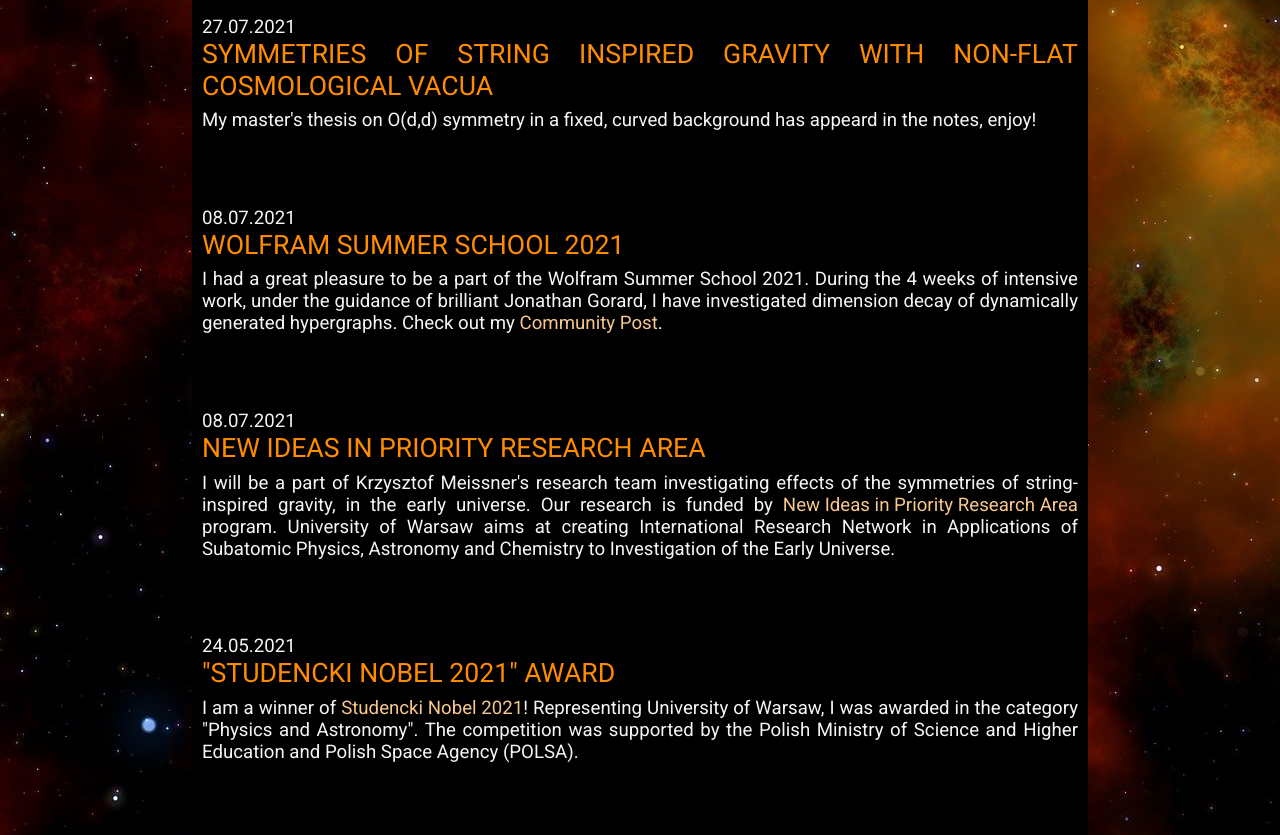
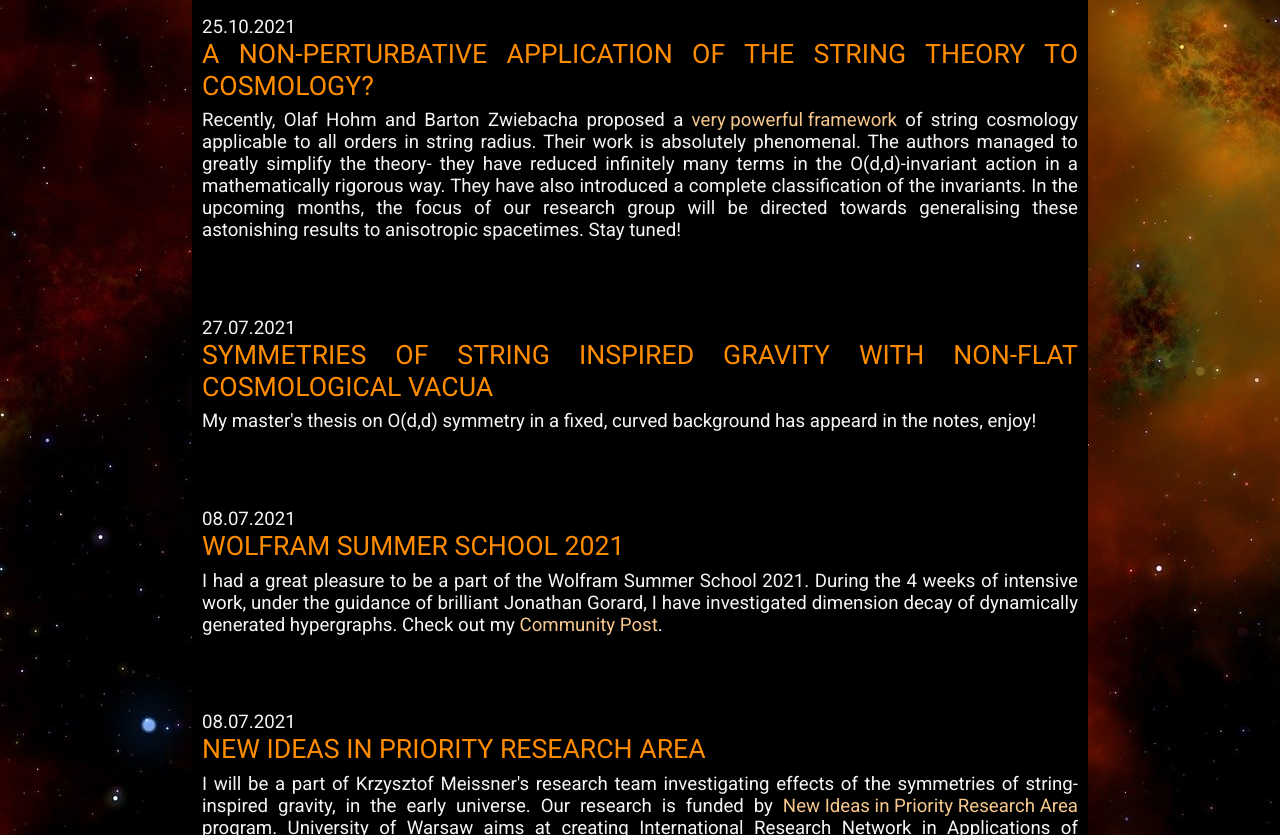
Before and after one commit to JRChojnacki/JRChojnacki.github.io, a plain HTML site: page Pages/home.html in a window 1280 px wide. Shown: the part 516-1351 px from the top of the page. Drawn offline with Linux system fonts and the light colour scheme.

Commit message:
Update home.html

```diff
--- a/Pages/home.html
+++ b/Pages/home.html
@@ -42,6 +42,11 @@
                     <div class="news-text-wrapper">
                         <div class="banner">News</div>
                         <div class="news">
+                            25.10.2021
+                            <div class="title"> A Non-perturbative application of the string theory to cosmology? </div>
+                            Recently, Olaf Hohm and Barton Zwiebacha proposed a <div class="intext-link-wrapper"><a href="https://arxiv.org/abs/1905.06963" target="_blank" >very powerful framework</a></div> of string cosmology applicable to all orders in string radius. Their work is absolutely phenomenal. The authors managed to greatly simplify the theory- they have reduced infinitely many terms in the O(d,d)-invariant action in a mathematically rigorous way. They have also introduced a complete classification of the invariants. In the upcoming months, the focus of our research group will be directed towards generalising these astonishing results to anisotropic spacetimes. Stay tuned!
+                            </div>
+                        <div class="news">
                             27.07.2021
                             <div class="title">Symmetries of string inspired gravity with
                                 non-flat cosmological vacua</div>
@@ -61,7 +66,7 @@
                         <div class="news">
                             24.05.2021
                             <div class="title">"Studencki Nobel 2021" Award</div>
-                            I am a winner of <div class="intext-link-wrapper"><a href="https://naukawpolsce.pap.pl/aktualnosci/news%2C87901%2Cstudenckie-noble-2021-przyznane-dziewieciorgu-wybitnym-studentom.html" target="_blank" >Studencki Nobel 2021</a></div>! Representing University of Warsaw, I was awarded in the category "Physics and Astronomy". The competition was supported by the Polish Ministry of Science and Higher Education and Polish Space Agency (POLSA).
+                            I am the winner of <div class="intext-link-wrapper"><a href="https://naukawpolsce.pap.pl/aktualnosci/news%2C87901%2Cstudenckie-noble-2021-przyznane-dziewieciorgu-wybitnym-studentom.html" target="_blank" >Studencki Nobel 2021</a></div>! Representing University of Warsaw, I was awarded in the category "Physics and Astronomy". The competition was supported by the Polish Ministry of Science and Higher Education and Polish Space Agency (POLSA).
                         </div>
                         <div class="news">
                             29.04.2021
```
